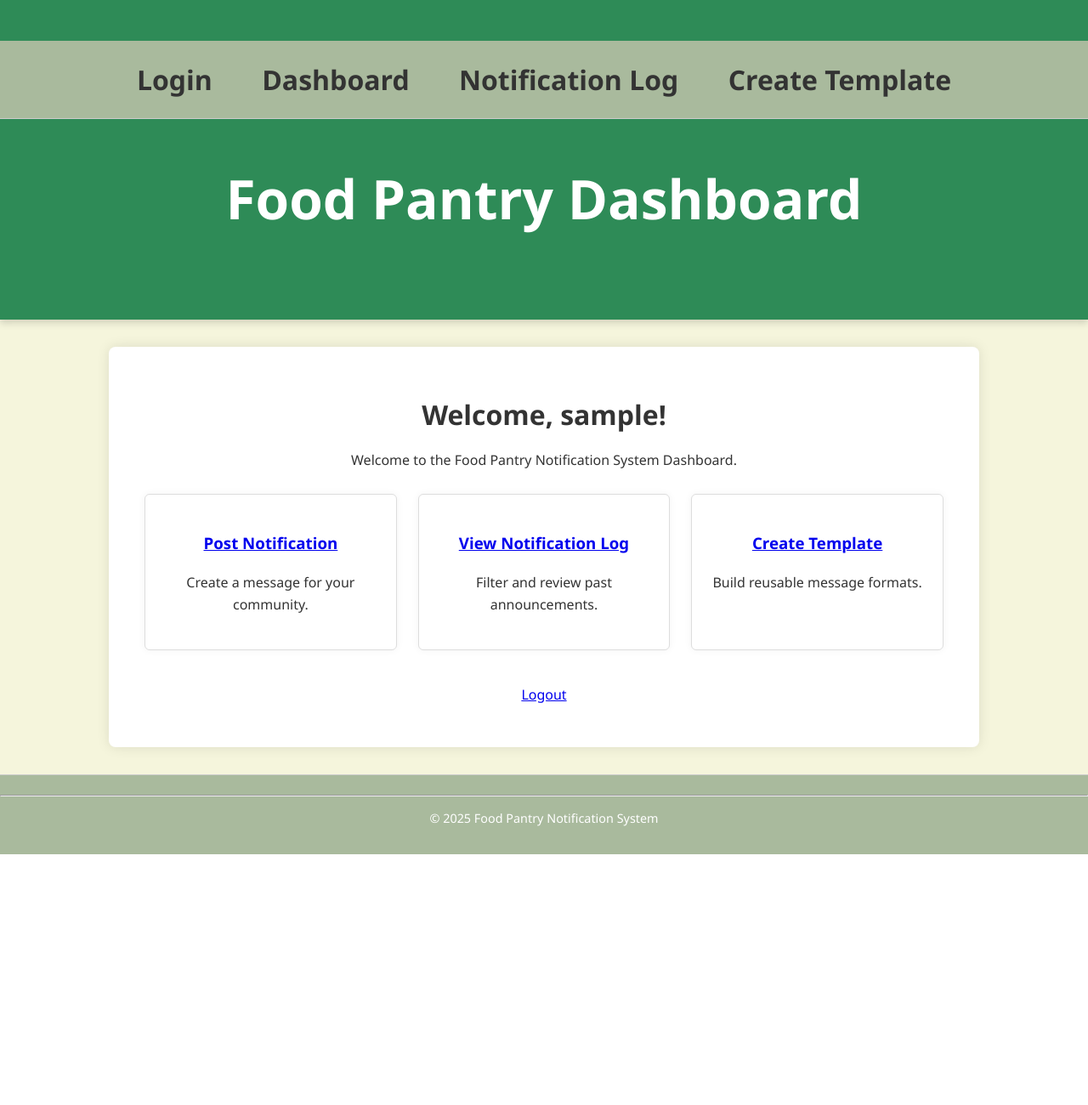
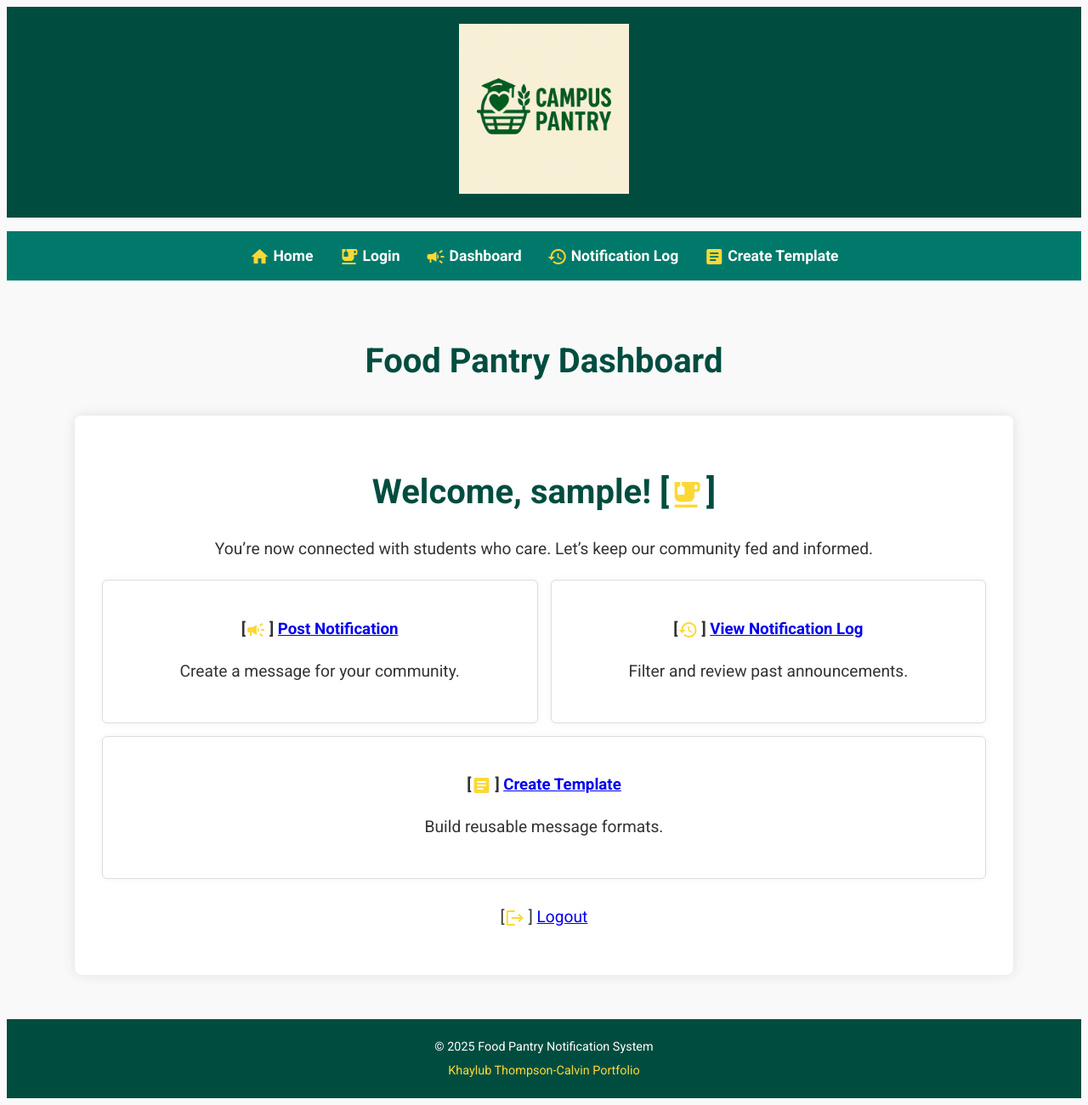
Before and after one commit to KhaylubThompsonCalvin/FoodPantryProject, a Flask app: page /dashboard in a window 1280 px wide. Shown: the whole page at 85% size. Before the commit the page ends 1005 px from the top, so only its background shows below. Run offline with Flask 2, Linux system fonts and the light colour scheme; the visitor is signed in with stand-in values (Sample User, id 1); some libraries are stand-ins or nearby versions.

Commit message:
🚀 Finalized Sprint 1 - PEP8 formatting, splash screen, icons, and visual polish

```diff
--- a/Assignment1/app.py
+++ b/Assignment1/app.py
@@ -29,7 +29,16 @@
 import sys
 import os
 from datetime import datetime, timedelta
-from flask import Flask, request, jsonify, render_template, flash, redirect, url_for, session
+from flask import (
+    Flask,
+    request,
+    jsonify,
+    render_template,
+    flash,
+    redirect,
+    url_for,
+    session,
+)
 from flask_pymongo import PyMongo
 from controllers.notification_controller import notification_bp
 from werkzeug.security import generate_password_hash, check_password_hash
@@ -41,9 +50,9 @@ from functools import wraps
 app = Flask(
     __name__,
     template_folder="src/views/templates",
-    static_folder="src/views/static"  # Optional, ensure folder exists or remove
+    static_folder="src/views/static",  # Optional, ensure folder exists or remove
 )
-app.secret_key = 'your_secret_key'
+app.secret_key = "your_secret_key"
 
 # MongoDB Configuration
 app.config["MONGO_URI"] = "mongodb://localhost:27017/foodPantry"
@@ -53,148 +62,165 @@ subscribers_collection = mongo.db.subscribers
 # Register Blueprint
 app.register_blueprint(notification_bp)
 
+
 # ----------------------------------------------------------------------
 # Login Required Decorator
 # ----------------------------------------------------------------------
 def login_required(f):
     @wraps(f)
     def decorated_function(*args, **kwargs):
-        if 'user_id' not in session:
+        if "user_id" not in session:
             flash("Login required.", "warning")
-            return redirect(url_for('show_login'))
+            return redirect(url_for("show_login"))
         return f(*args, **kwargs)
+
     return decorated_function
+
 
 # ----------------------------------------------------------------------
 # Registration Routes
 # ----------------------------------------------------------------------
-@app.route('/register', methods=['GET'])
+@app.route("/register", methods=["GET"])
 def show_register():
-    if 'user_id' in session:
-        return redirect(url_for('dashboard'))
-    return render_template('register.html')
+    if "user_id" in session:
+        return redirect(url_for("dashboard"))
+    return render_template("register.html")
 
-@app.route('/register', methods=['POST'])
+
+@app.route("/register", methods=["POST"])
 def register():
     data = request.form
-    fullname = data.get('fullname')
-    username = data.get('username')
-    email = data.get('email')
-    password = data.get('password')
-    confirm_password = data.get('confirmPassword')
+    fullname = data.get("fullname")
+    username = data.get("username")
+    email = data.get("email")
+    password = data.get("password")
+    confirm_password = data.get("confirmPassword")
 
     if password != confirm_password:
         flash("Passwords do not match.", "danger")
-        return redirect(url_for('show_register'))
+        return redirect(url_for("show_register"))
 
     subscriber = {
         "fullName": fullname,
         "username": username,
         "email": email,
         "password": generate_password_hash(password),
-        "role": "subscriber"
+        "role": "subscriber",
     }
 
     try:
         subscribers_collection.insert_one(subscriber)
         flash("Registration successful! Please log in.", "success")
-        return redirect(url_for('show_login'))
+        return redirect(url_for("show_login"))
     except Exception as e:
         if "E11000" in str(e):
             flash("Username or Email already exists.", "warning")
         else:
             flash(f"Registration failed: {str(e)}", "danger")
-        return redirect(url_for('show_register'))
+        return redirect(url_for("show_register"))
+
 
 # ----------------------------------------------------------------------
 # Login Routes
 # ----------------------------------------------------------------------
-@app.route('/login', methods=['GET'])
+@app.route("/login", methods=["GET"])
 def show_login():
-    if 'user_id' in session:
-        return redirect(url_for('dashboard'))
-    return render_template('login.html')
+    if "user_id" in session:
+        return redirect(url_for("dashboard"))
+    return render_template("login.html")
 
-@app.route('/login', methods=['POST'])
+
+@app.route("/login", methods=["POST"])
 def login():
     data = request.form
-    identifier = data.get('identifier')
-    password = data.get('password')
+    identifier = data.get("identifier")
+    password = data.get("password")
 
     try:
-        user = subscribers_collection.find_one({
-            "$or": [{"username": identifier}, {"email": identifier}]
-        })
+        user = subscribers_collection.find_one(
+            {"$or": [{"username": identifier}, {"email": identifier}]}
+        )
 
-        if user and check_password_hash(user['password'], password):
-            session['user_id'] = str(user['_id'])
-            session['username'] = user['username']
+        if user and check_password_hash(user["password"], password):
+            session["user_id"] = str(user["_id"])
+            session["username"] = user["username"]
             flash("Login successful!", "success")
-            return redirect(url_for('dashboard'))
+            return redirect(url_for("dashboard"))
         else:
             flash("Invalid credentials. Try again.", "danger")
-            return redirect(url_for('show_login'))
+            return redirect(url_for("show_login"))
 
     except Exception as e:
         flash(f"Login failed: {str(e)}", "danger")
-        return redirect(url_for('show_login'))
+        return redirect(url_for("show_login"))
+
 
 # ----------------------------------------------------------------------
 # Dashboard
 # ----------------------------------------------------------------------
-@app.route('/dashboard')
+@app.route("/dashboard")
 @login_required
 def dashboard():
-    return render_template('dashboard.html', username=session.get('username'))
+    return render_template("dashboard.html", username=session.get("username"))
+
 
 # ----------------------------------------------------------------------
 # Notifications
 # ----------------------------------------------------------------------
-@app.route('/notifications', methods=['GET', 'POST'])
+@app.route("/notifications", methods=["GET", "POST"])
 @login_required
 def notifications():
-    if request.method == 'POST':
-        title = request.form.get('title')
-        message = request.form.get('message')
+    if request.method == "POST":
+        title = request.form.get("title")
+        message = request.form.get("message")
 
         if not title or not message:
             flash("Both title and message are required.", "danger")
         else:
-            mongo.db.notifications.insert_one({
-                "title": title,
-                "message": message,
-                "createdBy": session.get("username"),
-                "sent_at": datetime.utcnow()
-            })
+            mongo.db.notifications.insert_one(
+                {
+                    "title": title,
+                    "message": message,
+                    "createdBy": session.get("username"),
+                    "sent_at": datetime.utcnow(),
+                }
+            )
             flash("Notification created successfully!", "success")
 
     all_notifications = list(mongo.db.notifications.find())
-    return render_template('notifications.html', notifications=all_notifications, username=session.get('username'))
+    return render_template(
+        "notifications.html",
+        notifications=all_notifications,
+        username=session.get("username"),
+    )
 
 
 # Create Template Route
 
-@app.route('/create_template', methods=['GET', 'POST'])
+
+@app.route("/create_template", methods=["GET", "POST"])
 @login_required
 def create_template():
-    if request.method == 'POST':
-        template_name = request.form.get('template_name')
-        template_subject = request.form.get('template_subject')
-        template_body = request.form.get('template_body')
+    if request.method == "POST":
+        template_name = request.form.get("template_name")
+        template_subject = request.form.get("template_subject")
+        template_body = request.form.get("template_body")
 
         if not template_name or not template_subject or not template_body:
             flash("All fields are required.", "danger")
         else:
             try:
-                mongo.db.templates.insert_one({
-                    "name": template_name,
-                    "subject": template_subject,
-                    "body": template_body,
-                    "createdBy": session.get("username"),
-                    "created_at": datetime.utcnow()
-                })
+                mongo.db.templates.insert_one(
+                    {
+                        "name": template_name,
+                        "subject": template_subject,
+                        "body": template_body,
+                        "createdBy": session.get("username"),
+                        "created_at": datetime.utcnow(),
+                    }
+                )
                 flash("Template saved successfully!", "success")
-                return redirect(url_for('create_template'))
+                return redirect(url_for("create_template"))
             except Exception as e:
                 flash(f"Error saving template: {str(e)}", "danger")
 
@@ -203,42 +229,45 @@ def create_template():
 
 # Notification Log
 
-@app.route('/notification_log', methods=['GET'])
+
+@app.route("/notification_log", methods=["GET"])
 @login_required
 def notification_log():
-    start_date_str = request.args.get('start_date')
-    end_date_str = request.args.get('end_date')
+    start_date_str = request.args.get("start_date")
+    end_date_str = request.args.get("end_date")
 
     query = {}
     if start_date_str and end_date_str:
         try:
             start = datetime.strptime(start_date_str, "%Y-%m-%d")
             end = datetime.strptime(end_date_str, "%Y-%m-%d") + timedelta(days=1)
-            query['sent_at'] = {"$gte": start, "$lt": end}
+            query["sent_at"] = {"$gte": start, "$lt": end}
         except ValueError:
             flash("Invalid date format. Use YYYY-MM-DD.", "danger")
 
     notifications = list(mongo.db.notifications.find(query))
-    return render_template('notification_log.html', notifications=notifications)
+    return render_template("notification_log.html", notifications=notifications)
 
 
 # Logout
 
-@app.route('/logout')
+
+@app.route("/logout")
 def logout():
     session.clear()
     flash("You have been logged out.", "info")
-    return redirect(url_for('show_login'))
+    return redirect(url_for("show_login"))
 
 
 # Home
 
-@app.route('/')
+
+@app.route("/")
 def index():
-    return redirect(url_for('show_login'))
+    return render_template("splash.html")
 
 
 # Run the app
 
-if __name__ == '__main__':
+if __name__ == "__main__":
     app.run(port=5001, debug=True)
--- a/Assignment1/controllers/notification_controller.py
+++ b/Assignment1/controllers/notification_controller.py
@@ -20,9 +20,10 @@
 from flask import Blueprint, jsonify
 
 # Blueprint Configuration
-notification_bp = Blueprint('notification', __name__, url_prefix='/notifications')
+notification_bp = Blueprint("notification", __name__, url_prefix="/notifications")
+
 
 # Test Route – Confirms Blueprint is active
-@notification_bp.route('/test', methods=['GET'])
+@notification_bp.route("/test", methods=["GET"])
 def test_notification():
     return jsonify({"message": "Notifications module is working"})
--- a/Assignment1/src/views/static/css/style.css
+++ b/Assignment1/src/views/static/css/style.css
@@ -1,54 +1,124 @@
-/* Global Styles for Food Pantry Notification System */
-* {
+/*
+Author: Khaylub Thompson-Calvin
+Date: 04/15/2025
+File Name: style.css
+Description: Mobile-first stylesheet for the Food Pantry Notification System.
+Designed to support login, dashboard, and notification interfaces.
+*/
+
+* CSS Reset */ body,
+header,
+nav,
+main,
+footer,
+h1,
+div,
+img,
+ul,
+li,
+a,
+section,
+article {
+  margin: 0;
+  padding: 0;
   box-sizing: border-box;
 }
 
+/* General body styles */
 body {
-  font-family: 'Segoe UI', Tahoma, Geneva, Verdana, sans-serif;
-  background-color: #F5F5DC; /* Warm Beige */
+  font-family: "Roboto", sans-serif;
+  line-height: 1.6;
   color: #333;
-  margin: 0;
-  padding: 0;
-  line-height: 1.6;
+  background-color: #f9f9f9;
 }
 
-/* Header */
+/* Header styles */
 header {
-  background-color: #2E8B57; /* Jade Green */
-  padding: 1.5em 0;
+  background-color: #004d40;
+  padding: 20px;
   text-align: center;
-  color: #fff;
-  font-size: 2em;
-  font-weight: bold;
-  box-shadow: 0 4px 8px rgba(0, 0, 0, 0.15);
 }
 
-/* Navigation */
-nav {
-  background-color: #A9BA9D; /* Soft Olive */
-  padding: 10px;
-  text-align: center;
-  border-bottom: 1px solid #ccc;
+header img {
+  max-width: 200px;
+  height: auto;
+}
+
+/* Navigation styles */
+nav ul {
+  list-style: none;
+  display: flex;
+  justify-content: center;
+  background-color: #00796b;
+  padding: 10px 0;
+  flex-wrap: wrap;
+}
+
+nav li {
+  margin: 5px 15px;
+  display: flex;
+  align-items: center;
+  gap: 5px;
 }
 
 nav a {
-  color: #333;
   text-decoration: none;
-  padding: 10px 20px;
-  margin: 0 5px;
-  display: inline-block;
-  border-radius: 5px;
-  transition: all 0.3s ease;
+  color: #fff;
+  font-weight: bold;
+  font-size: 1.1em;
+  transition: color 0.3s;
 }
 
 nav a:hover {
-  background-color: #9DC183; /* Sage Green */
-  color: #fff;
+  color: #fdd835;
+}
+
+.material-icons {
+  vertical-align: middle;
+  font-size: 1.2em;
+  margin-right: 4px;
+  color: #fdd835;
+}
+
+/* Hero Logo */
+.hero-logo {
+  width: 100%;
+  padding: 3rem 0;
+  display: flex;
+  justify-content: center;
+  align-items: center;
+  background: linear-gradient(to bottom, #f1f1e6, #ffffff);
+  min-height: 240px;
+  border-bottom: 2px solid #d9d9d9;
+}
+
+.hero-logo img {
+  max-width: 280px;
+  height: auto;
+  border-radius: 8px;
+  box-shadow: 0 4px 12px rgba(0, 0, 0, 0.08);
+}
+
+/* Main content styles */
+main {
+  padding: 20px;
+  text-align: center;
+}
+
+main h1 {
+  font-size: 2.5em;
+  margin-bottom: 20px;
+  color: #004d40;
+}
+
+main p {
+  font-size: 1.2em;
+  margin-bottom: 20px;
 }
 
 /* Container */
 .container {
-  width: 80%;
+  width: 85%;
   margin: 2rem auto;
   background: #fff;
   padding: 2rem;
@@ -152,78 +221,71 @@ td {
   background: #fff;
 }
 
-/* Dashboard */
-.dashboard {
-  text-align: center;
-  margin-top: 2rem;
+/* Dashboard cards */
+.dashboard .stats {
+  display: flex;
+  justify-content: space-around;
+  flex-wrap: wrap;
+  gap: 15px;
 }
 
-.dashboard h1 {
-  margin-bottom: 1rem;
+.dashboard .card {
+  background: #ffffff;
+  border: 1px solid #ddd;
+  border-radius: 6px;
+  padding: 1.5em;
+  flex: 1 1 30%;
+  box-shadow: 0 0 10px rgba(0, 0, 0, 0.05);
+  text-align: center;
 }
 
-.dashboard .stats {
-  display: flex;
-  justify-content: space-between;
-  flex-wrap: wrap;
+/* Footer styles */
+footer {
+  background-color: #004d40;
+  color: #fff;
+  text-align: center;
+  padding: 1rem 0;
+  font-size: 0.9em;
 }
 
-.dashboard .stats .card {
-  background: #fff;
-  border: 1px solid #ddd;
-  border-radius: 6px;
-  box-shadow: 0 0 10px rgba(0,0,0,0.05);
-  width: calc(33% - 20px);
-  margin: 10px;
-  padding: 1.5em;
+footer p {
+  margin: 5px 0;
 }
 
-/* Footer */
-footer {
-  background-color: #A9BA9D;
-  color: white;
-  text-align: center;
-  padding: 1rem 0;
-  margin-top: 2rem;
-  font-size: 0.9em;
-  border-top: 1px solid #ccc;
+footer a {
+  color: #fdd835;
+  text-decoration: none;
+}
+
+footer a:hover {
+  text-decoration: underline;
 }
 
 /* Responsive */
 @media screen and (max-width: 768px) {
   .container {
-      width: 95%;
+    width: 95%;
   }
-  .dashboard .stats .card {
-      width: calc(50% - 20px);
+  .dashboard .card {
+    flex: 1 1 45%;
+  }
+  nav ul {
+    flex-direction: column;
+    padding: 0;
+  }
+  nav li {
+    margin: 5px 0;
+  }
+  nav a {
+    font-size: 1em;
   }
 }
 
 @media screen and (max-width: 480px) {
-  nav a {
-      display: block;
-      margin-bottom: 8px;
+  .dashboard .card {
+    flex: 1 1 100%;
   }
-  .dashboard .stats .card {
-      width: 100%;
+  header img {
+    max-width: 150px;
   }
 }
-
-/* Login/Label Enhancements */
-label {
-  display: block;
-  margin-top: 1rem;
-  font-weight: bold;
-}
-
-input {
-  width: 100%;
-  padding: 0.5rem;
-  margin-top: 0.5rem;
-  border: 1px solid #ccc;
-  border-radius: 4px;
-}
-
-button {
-  margin-top: 1.5rem;
-}
--- a/Assignment1/src/views/templates/base.html
+++ b/Assignment1/src/views/templates/base.html
@@ -4,9 +4,10 @@
  Author: Khaylub Thompson-Calvin
  Date: 04/13/2025
  Description:
- This is the default base template for the Food Pantry Notification System.
- It defines reusable structure blocks for all extending pages and includes
- global CSS and JavaScript behavior.
+ Base layout for the Campus Pantry app.
+ - Shows header with primary logo (campus_pantry_logo.png)
+ - Includes dynamic hero section (food_pantry_logo.png for splash/login)
+ - Loads Material Icons + project-wide CSS
 -->
 
 <!DOCTYPE html>
@@ -14,33 +15,56 @@
 <head>
     <meta charset="UTF-8" />
     <meta name="viewport" content="width=device-width, initial-scale=1.0" />
-    <title>{% block title %}Default Title{% endblock %}</title>
+    <title>{% block title %}Campus Pantry - PCC{% endblock %}</title>
+
+
+    <!-- CSS & Icons -->
     <link rel="stylesheet" href="{{ url_for('static', filename='css/style.css') }}" />
+    <link href="https://fonts.googleapis.com/css2?family=Roboto:wght@400;700&display=swap" rel="stylesheet">
+    <link href="https://fonts.googleapis.com/icon?family=Material+Icons" rel="stylesheet">
 </head>
+
 <body>
+    <div id="container">
 
-    <header>
-        <nav class="navbar">
-            <a href="{{ url_for('login') }}">Login</a>
-            <a href="{{ url_for('dashboard') }}">Dashboard</a>
-            <a href="{{ url_for('notification_log') }}">Notification Log</a>
-            <a href="{{ url_for('create_template') }}">Create Template</a>
+        <!-- Header (shows on every page) -->
+        <header class="main-header">
+            <div class="logo-container">
+                <a href="{{ url_for('dashboard') }}">
+                    <img src="{{ url_for('static', filename='images/campus_pantry_logo.png') }}" alt="Campus Pantry Logo" class="logo-img" />
+                </a>
+            </div>
+        </header>
+
+        <!-- Navigation Menu -->
+        <nav class="main-nav">
+            <ul class="nav-links">
+                <li><a href="{{ url_for('index') }}"><i class="material-icons">home</i>Home</a></li>
+                <li><a href="{{ url_for('login') }}"><i class="material-icons">emoji_food_beverage</i>Login</a></li>
+                <li><a href="{{ url_for('dashboard') }}"><i class="material-icons">campaign</i>Dashboard</a></li>
+                <li><a href="{{ url_for('notification_log') }}"><i class="material-icons">history</i>Notification Log</a></li>
+                <li><a href="{{ url_for('create_template') }}"><i class="material-icons">article</i>Create Template</a></li>
+            </ul>
         </nav>
 
-        <h1>{% block header %}Default Header{% endblock %}</h1>
-    </header>
+        <!-- Optional Hero Image (only appears if block defined in child template) -->
+        {% block hero %}{% endblock %}
 
+        <!-- Main Body -->
         <main>
+            <h1>{% block header %}Campus Pantry Communications Hub{% endblock %}</h1>
             {% block content %}
             <p>This is the default content area.</p>
             {% endblock %}
         </main>
 
+        <!-- Footer -->
         <footer>
-        <hr />
             <p>&copy; 2025 Food Pantry Notification System</p>
+            <p><a href="mailto:https://github.com/KhaylubThompsonCalvin">Khaylub Thompson-Calvin Portfolio</a></p>
         </footer>
 
+    </div>
     <script src="{{ url_for('static', filename='js/main.js') }}"></script>
 </body>
 </html>
--- a/Assignment1/src/views/templates/dashboard.html
+++ b/Assignment1/src/views/templates/dashboard.html
@@ -17,16 +17,6 @@
 {% block title %}Dashboard - Food Pantry{% endblock %}
 {% block header %}Food Pantry Dashboard{% endblock %}
 
-{% block nav %}
-<nav>
-    <a href="/dashboard">Dashboard</a>
-    <a href="/notifications">Post Notification</a>
-    <a href="/notification_log">View Log</a>
-    <a href="/create_template">Templates</a>
-    <a href="/logout">Logout</a>
-</nav>
-{% endblock %}
-
 {% block content %}
 <div class="container dashboard">
 
@@ -42,24 +32,26 @@
         {% endif %}
     {% endwith %}
 
-    <h1>Welcome, {{ username }}!</h1>
-    <p>Welcome to the Food Pantry Notification System Dashboard.</p>
+    <h1>Welcome, {{ username }}! [<i class="material-icons" style="vertical-align: middle; font-size: 1em;">emoji_food_beverage</i>]</h1>
+    <p>You’re now connected with students who care. Let’s keep our community fed and informed.</p>
 
     <div class="stats">
         <div class="card">
-            <h3><a href="/notifications">Post Notification</a></h3>
+            <h3>[<i class="material-icons" style="vertical-align: middle;">campaign</i>] <a href="/notifications">Post Notification</a></h3>
             <p>Create a message for your community.</p>
         </div>
         <div class="card">
-            <h3><a href="/notification_log">View Notification Log</a></h3>
+            <h3>[<i class="material-icons" style="vertical-align: middle;">history</i>] <a href="/notification_log">View Notification Log</a></h3>
             <p>Filter and review past announcements.</p>
         </div>
         <div class="card">
-            <h3><a href="/create_template">Create Template</a></h3>
+            <h3>[<i class="material-icons" style="vertical-align: middle;">article</i>] <a href="/create_template">Create Template</a></h3>
             <p>Build reusable message formats.</p>
         </div>
     </div>
 
-    <p style="margin-top: 30px;"><a href="/logout">Logout</a></p>
+    <p style="margin-top: 30px;">
+        [<i class="material-icons" style="vertical-align: middle;">logout</i>] <a href="/logout">Logout</a>
+    </p>
 </div>
 {% endblock %}
```
Also changed, not shown: other parts of Assignment1/src/views/static/css/style.css (+18 -19 lines), Assignment1/controllers/auth_controller.py (+41 -35 lines), Assignment1/src/controllers/notification_controller.py (+25 -21 lines), Assignment1/src/views/static/js/main.js (+12 -1 lines), Assignment1/src/views/templates/home.html (added, +30 -0 lines), Assignment1/src/views/templates/login.html (+11 -6 lines), Assignment1/src/views/templates/splash.html (added, +31 -0 lines), Assignment1/src/views/static/images/campus_pantry_logo.png (added), Assignment1/src/views/static/images/food_pantry_logo.png (added), Assignment1/tests/test_cases_documented.py (line endings or trailing spaces). Lines whose indentation alone changed are shown as unchanged.
